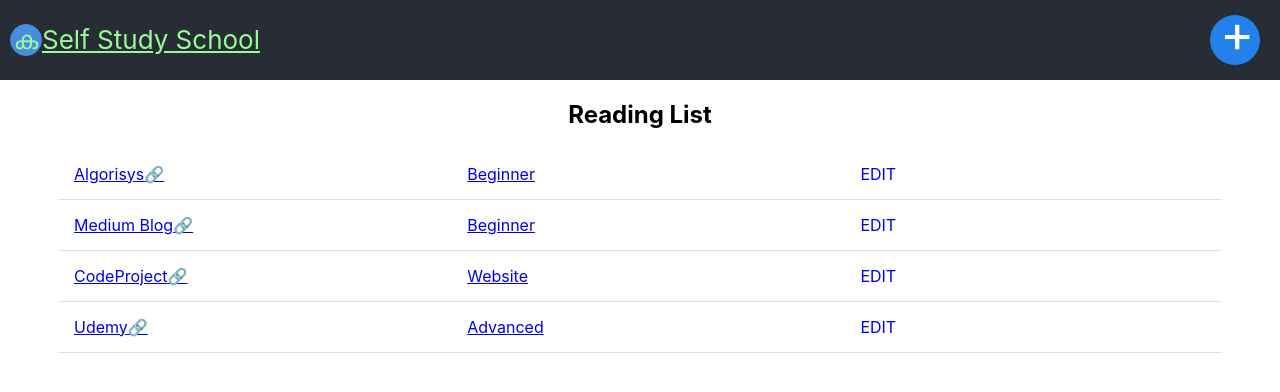
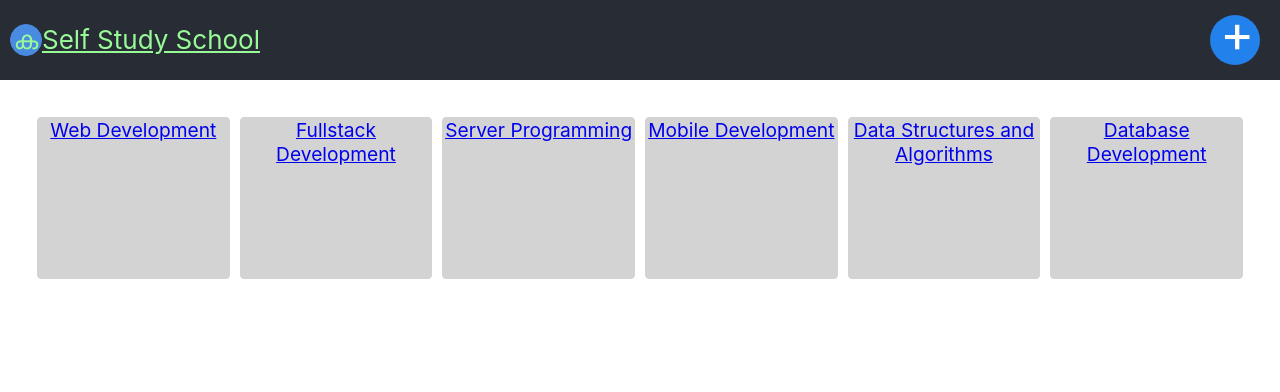
Before and after one commit to rajeshpillai/fullstack-react-hooks, a React (Create React App) app: page / in a window 1280 px wide. Shown: the top 392 px of the page. Built offline with nearby package versions, Linux system fonts and the light colour scheme.

Commit message:
Added category and subcategory

```diff
--- a/src/App.js
+++ b/src/App.js
@@ -4,17 +4,37 @@
 import Home from './features/home';
 import PostForm from './features/posts/post-form';
 import Button from './components/button';
+import { SubCategories } from './features/sub-categories';
 
 
-const defaultState = [
-  { id: 1, url: "http://algorisys.com", title: "Algorisys", desc: "", category:"Beginner" },
-  { id: 2,url: "https://medium.com/@rajeshpillai", title: "Medium Blog",desc: "", category:"Beginner"  },
-  { id: 3, url: "https://codeproject.com", title: "CodeProject", desc: "", category:"Website" },
-  { id: 4,url: "https://udemy.com", title: "Udemy",desc: "", category:"Advanced"  },
+const defaultPosts = [
+  { id: 1, url: "http://algorisys.com", title: "Algorisys", desc: "", category: "Beginner" },
+  { id: 2, url: "https://medium.com/@rajeshpillai", title: "Medium Blog", desc: "", category: "Beginner" },
+  { id: 3, url: "https://codeproject.com", title: "CodeProject", desc: "", category: "Website" },
+  { id: 4, url: "https://udemy.com", title: "Udemy", desc: "", category: "Advanced" },
+];
 
-];
+const categories = [
+  { id: 1, title: "Web Development" },
+  { id: 2, title: "Fullstack Development" },
+  { id: 3, title: "Server Programming" },
+  { id: 4, title: "Mobile Development" },
+  { id: 5, title: "Data Structures and Algorithms" },
+  { id: 6, title: "Database Development" },
+]
+
+const subCategories = [
+  { id: 1, catId: 1, title: "HTML" },
+  { id: 2, catId: 1, title: "CSS" },
+  { id: 3, catId: 1, title: "JavaScript" },
+  { id: 4, catId: 1, title: "React" },
+  { id: 5, catId: 1, title: "Angular" },
+  { id: 6, catId: 1, title: "Vue" },
+]
+
+
 function App() {
-  const [posts, setPosts] = useState(defaultState);
+  const [posts, setPosts] = useState(defaultPosts);
 
   function addPost(post) {
     post.id = posts.length;
@@ -32,7 +52,15 @@
   function loadEditPost(props) {
     let idSearch = Number(props.match.params.postId);
     let post = posts.find((p) => p.id === idSearch);
-    return <PostForm updatePost={editPost} post = {post} />
+    return <PostForm updatePost={editPost} post={post} />
+  }
+
+  function loadSubCategories(props) {
+    let idSearch = Number(props.match.params.subId);
+    let result = subCategories.filter((subCat) => {
+      return subCat.catId == idSearch;
+    })
+    return <SubCategories data={result} />
   }
 
   return (
@@ -42,9 +70,10 @@
           <Link to="/"><span className="logo">ക</span>Self Study School</Link>
           <Link className="btn-newpost" to="/posts/new"><Button /></Link>
         </header>
-        <Route exact path="/" render={() => <Home posts={posts} />}></Route>
+        <Route exact path="/" render={() => <Home categories={categories} />}></Route>
         <Route path="/posts/new" render={() => <PostForm updatePost={addPost} />}></Route>
         <Route path="/posts/edit/:postId" render={loadEditPost}></Route>
+        <Route path="/categories/sub/:subId" render={loadSubCategories}></Route>
       </div>
     </Router>
   );
--- /dev/null
+++ b/src/features/categories/categories.css
@@ -0,0 +1,23 @@
+.categories-container {
+  margin: 2rem;
+}
+.categories  {
+  display: flex;
+  flex-direction: row;
+  flex-wrap: wrap;
+  justify-content: center;
+  align-items: center;
+}
+
+.category  {
+  flex: 1 1 100px;
+  align-self: center;
+  font-size: 1.2em;
+  word-wrap: break-word;
+  min-height: 20vh;
+  border-radius: 4px;
+  background-color: lightgrey;
+  border: 1px solid lightgrey;
+  margin: 5px;
+  text-align: center;
+}
--- /dev/null
+++ b/src/features/categories/category.js
@@ -0,0 +1,9 @@
+import React from 'react';
+import { BrowserRouter as Router, Route, Link } from 'react-router-dom'
+
+export function Category({ data }) {
+  return (
+    <div className="category">
+      <Link to={`/categories/sub/${data.id}`}>{data.title}</Link>
+    </div >);
+}
--- /dev/null
+++ b/src/features/categories/index.js
@@ -0,0 +1,23 @@
+import React from 'react';
+import { Category } from './category';
+
+
+export function Categories({ data }) {
+  function NoDataView(props) {
+    return <h1>No Categories yet! Be awesome and create some!</h1>;
+  }
+
+  function loadData() {
+    return data.map((category) => {
+      return <Category data={category} />;
+    });
+  }
+  let view = data.length === 0 ? <NoDataView />
+    : loadData(data);
+
+  return (
+    <div className="categories">
+      {view}
+    </div>
+  );
+}
--- a/src/features/home/index.js
+++ b/src/features/home/index.js
@@ -1,22 +1,23 @@
-import React, { useState } from 'react';
-import Button from '../../components/button';
-import { Posts } from '../posts/posts';
+import React from 'react';
+import { BrowserRouter as Router, Route, Link } from 'react-router-dom'
+import { Categories } from '../categories';
+
+import '../categories/categories.css';
 
 export default function Home(props) {
-  const { posts } = props;
+  const { categories } = props;
 
-  function NoPostView(props) {
-    return <h1>No posts yet! Be awesome and create some!</h1>;
+  function NoDataView(props) {
+    return <h1>No caegories yet! Be awesome and create some!</h1>;
   }
 
-  let view = posts.length === 0 ? <NoPostView /> : <Posts posts={posts} />
+  let view = categories.length === 0
+    ? <NoDataView />
+    : <Categories data={categories} />
 
   return (
-    <div className="posts">
-      <h2>Reading List</h2>
-      <div>
-        {view}
-      </div>
+    <div className="categories-container ">
+      {view}
     </div>
   );
 }
--- a/src/features/posts/posts.js
+++ b/src/features/posts/posts.js
@@ -1,8 +1,26 @@
 import React from 'react';
 import { Post } from './post';
 
-export function Posts({ posts }) {
-  return posts.map((post) => {
-    return <Post post={post} />;
-  });
+
+export default function Posts({posts}) {
+  function NoPostView(props) {
+    return <h1>No posts yet! Be awesome and create some!</h1>;
+  }
+
+  function loadPosts(){
+    return posts.map((post) => {
+      return <Post post={post} />;
+    });
+  }
+  let view = posts.length === 0 ? <NoPostView />
+    : loadPosts(posts);
+
+  return (
+    <div className="posts">
+      <h2>Reading List</h2>
+      <div>
+        {view}
+      </div>
+    </div>
+  );
 }
--- /dev/null
+++ b/src/features/sub-categories/index.js
@@ -0,0 +1,23 @@
+import React from 'react';
+import { SubCategory } from './sub-category';
+
+
+export function SubCategories({ data }) {
+  function NoDataView(props) {
+    return <h1>No Sub Categories yet! Be awesome and create some!</h1>;
+  }
+
+  function loadData() {
+    return data.map((subCategory) => {
+      return <SubCategory data={subCategory} />;
+    });
+  }
+  let view = data.length === 0 ? <NoDataView />
+    : loadData(data);
+
+  return (
+    <div className="categories">
+      {view}
+    </div>
+  );
+}
--- /dev/null
+++ b/src/features/sub-categories/sub-category.js
@@ -0,0 +1,9 @@
+import React from 'react';
+import { BrowserRouter as Router, Route, Link } from 'react-router-dom'
+
+export function SubCategory({ data }) {
+  return (
+    <div className="category">
+      {data.title}
+    </div>);
+}
```
